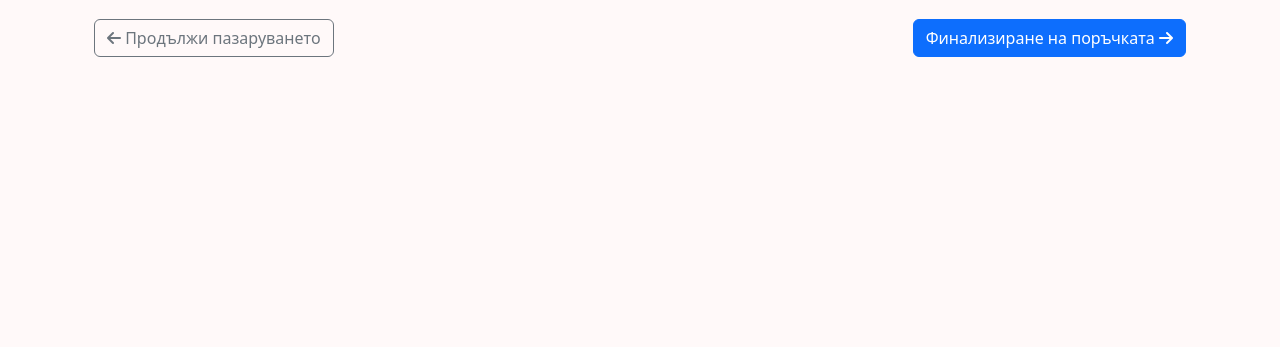
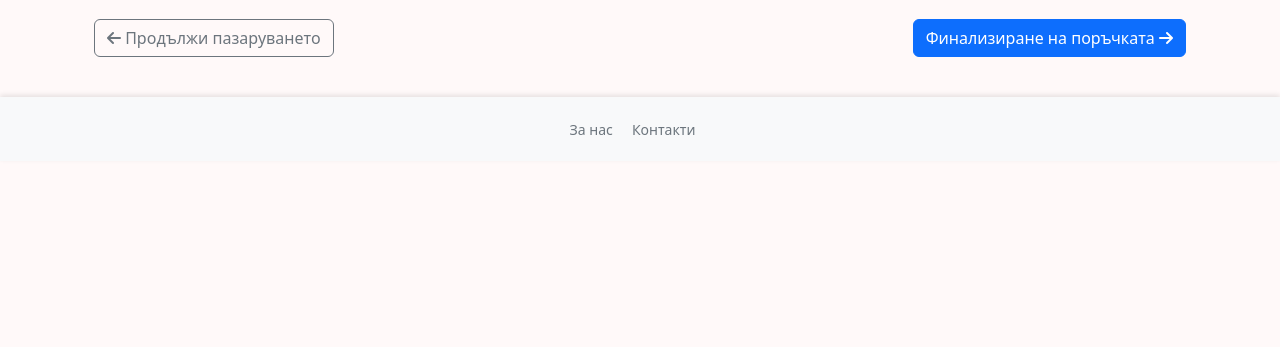
Before and after one commit to GalkaKG/nejnost-online-store, a Django app: page /products/cart/ in a window 1280 px wide. Shown: the part 453-800 px from the top of the page. Run offline with Django 5.2, Linux system fonts and the light colour scheme; data comes from the database, SQL or seed files in the repository.

Commit message:
style: move footer down to improve spacing

```diff
--- a/static/css/base.css
+++ b/static/css/base.css
@@ -54,6 +54,44 @@ body {
     font-size: 0.75rem;
 }
 
+/* Footer стилове */
+footer {
+    background-color: #f8f9fa; /* Светло сив фон */
+    padding: 20px 0;
+    text-align: center;
+    box-shadow: 0 -2px 5px rgba(0, 0, 0, 0.1); /* Лека сянка отгоре */
+    margin-top: 40px;
+}
+
+footer ul {
+    list-style-type: none;
+    padding: 0;
+    margin: 0;
+}
+
+footer ul li {
+    display: inline-block;
+    margin-right: 15px;
+}
+
+footer ul li a {
+    color: #6c757d; /* Светло сив цвят за текст */
+    text-decoration: none;
+    font-size: 14px;
+    transition: color 0.3s ease;
+}
+
+footer ul li a:hover {
+    color: #007bff; /* Син цвят при hover */
+}
+
+footer p {
+    margin-top: 15px;
+    font-size: 12px;
+    color: #6c757d;
+}
+
+
 /* Responsive */
 @media (max-width: 768px) {
     .navbar .nav-item a span {
--- a/templates/shop/base.html
+++ b/templates/shop/base.html
@@ -34,14 +34,6 @@
                         </span>
                         {% endif %}
                     </a>
-                </li>
-
-                <!-- Линкове към "За нас" и "Контакти" -->
-                <li class="nav-item me-3">
-                    <a class="nav-link" href="{% url 'about_us' %}">За нас</a>
-                </li>
-                <li class="nav-item me-3">
-                    <a class="nav-link" href="{% url 'contact_us' %}">Контакти</a>
                 </li>
 
                 {% if user.is_authenticated %}
@@ -86,6 +78,15 @@
     {% block content %}{% endblock %}
 </div>
 
+<!-- footer -->
+<footer>
+    <ul>
+        <li><a href="{% url 'about_us' %}">За нас</a></li>
+        <li><a href="{% url 'contact_us' %}">Контакти</a></li>
+    </ul>
+</footer>
+
+
 <!-- Bootstrap JS -->
 <script src="https://cdn.jsdelivr.net/npm/bootstrap@5.3.0/dist/js/bootstrap.bundle.min.js"></script>
 </body>
```
